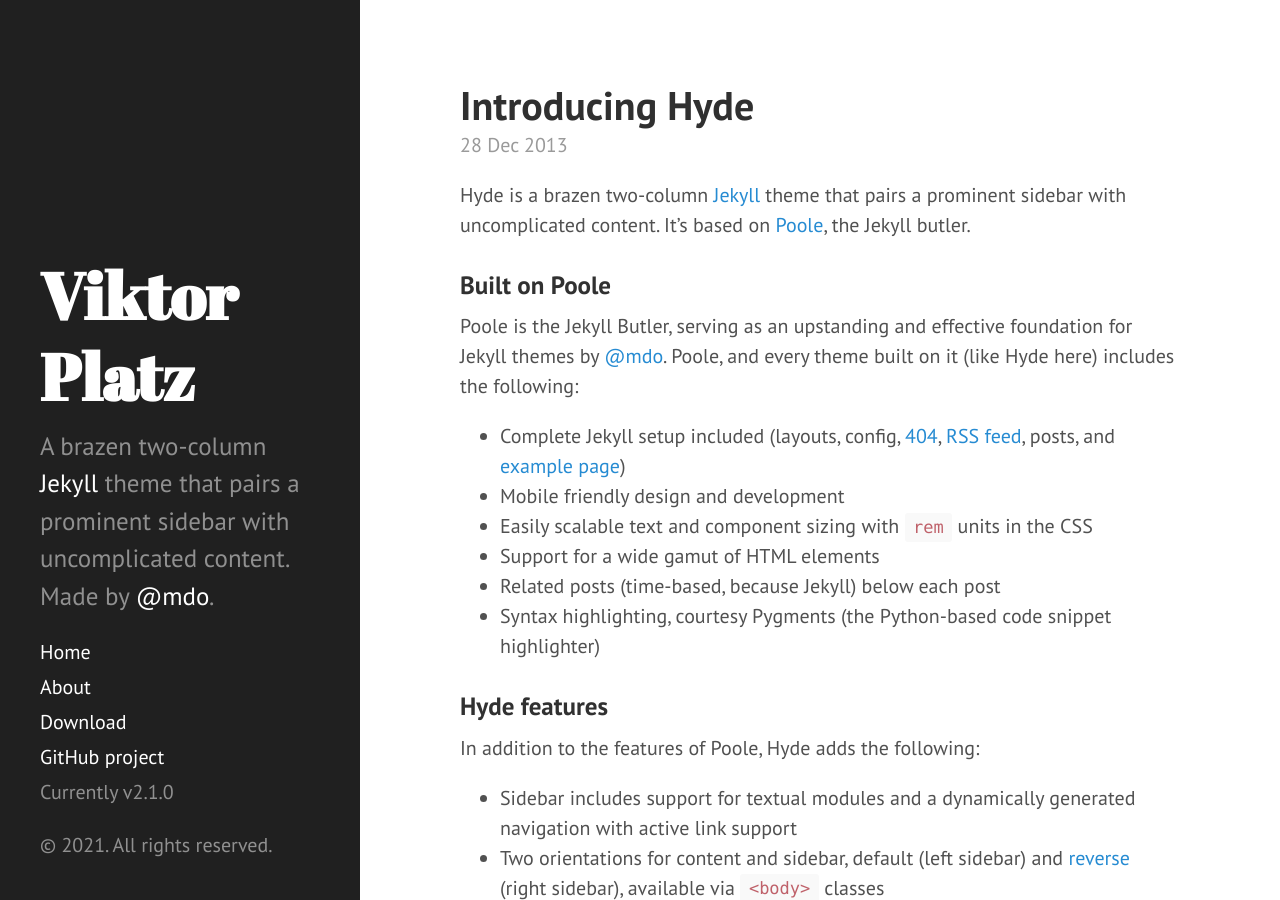
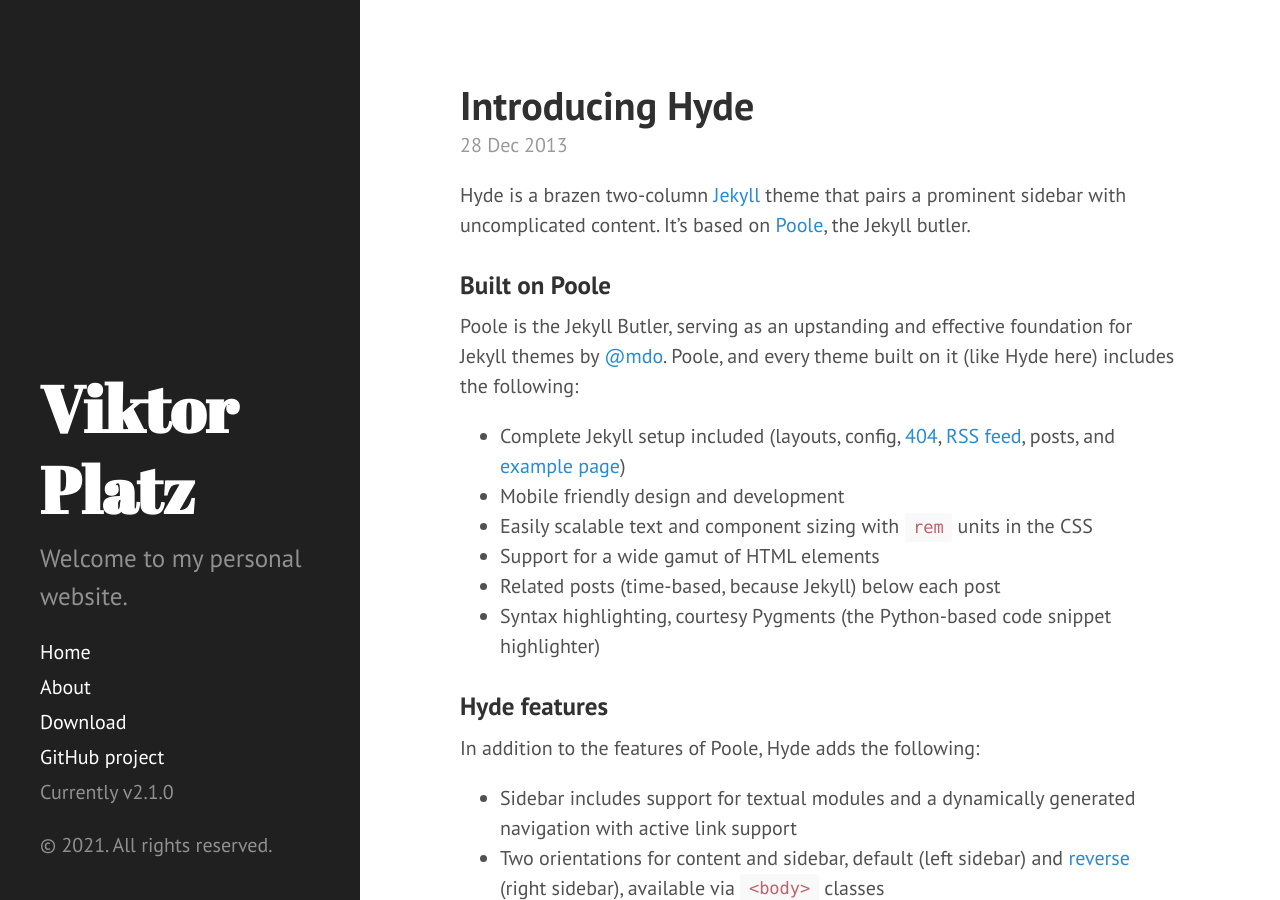
Before and after one commit to ViktorPlatz/redviktor.github.io, a Jekyll site: the page built from index.html, in a window 1280 px wide and 900 px high. Built offline with Jekyll 4.4.1, drawn with Linux system fonts in a browser that asks for light colours; Markdown is read by kramdown in place of the engine named in the settings; the list of posts is cut into pages by our own code.

Commit message:
Update _config.yml

```diff
--- a/_config.yml
+++ b/_config.yml
@@ -9,7 +9,7 @@ relative_permalinks: false
 # Setup
 title:            Viktor Platz
 tagline:          'A Jekyll theme'
-description:      'A brazen two-column <a href="http://jekyllrb.com" target="_blank">Jekyll</a> theme that pairs a prominent sidebar with uncomplicated content. Made by <a href="https://twitter.com/mdo" target="_blank">@mdo</a>.'
+description:      'Welcome to my personal website.'
 url:              http://hyde.getpoole.com
 baseurl:          /
 
```
